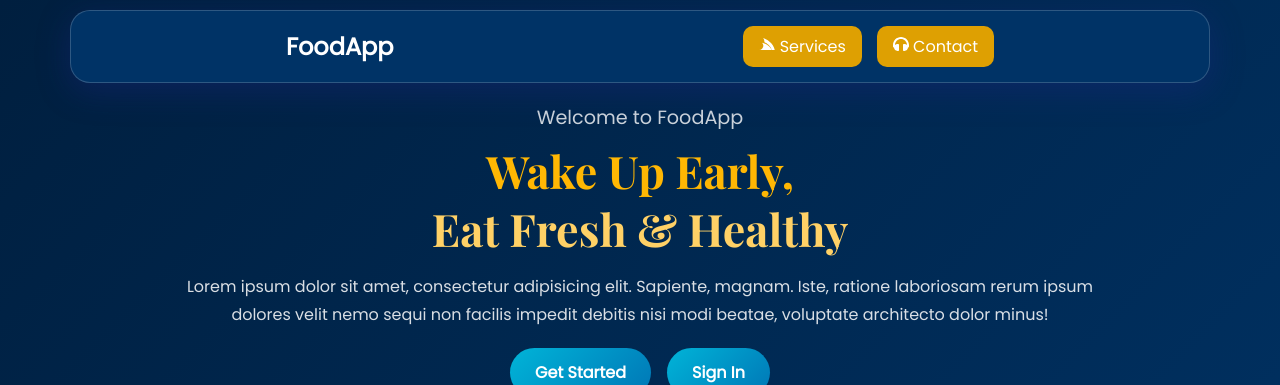
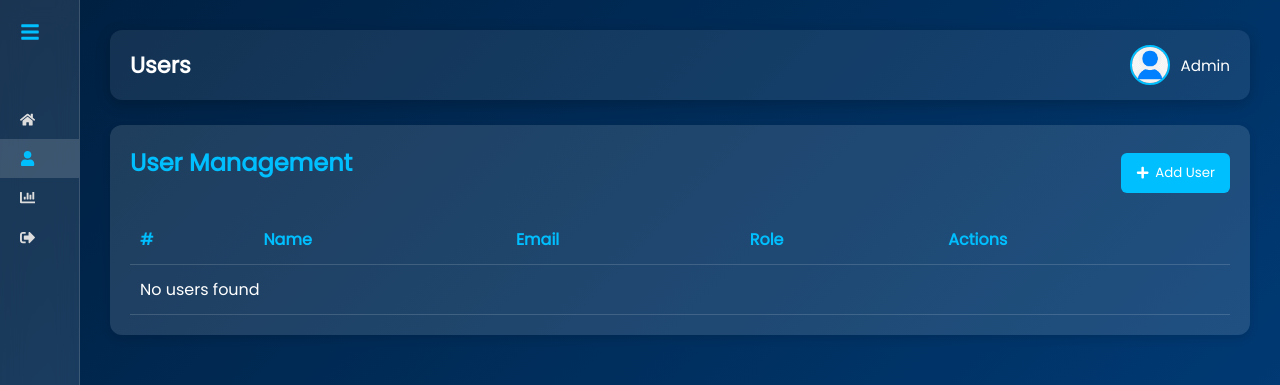
Before and after one commit to Lamin2005/foodorderapp, a React (Create React App) app: page /admin/users in a window 1280 px wide. Before the commit this address led to /. Shown: the top 385 px of the page. Built offline with nearby package versions, Linux system fonts and the light colour scheme; sample sign-in values are in the browser's storage; the HTML template or start-up script is replaced by a standard one.

Commit message:
finish side bar error and top bar

```diff
--- a/src/App.js
+++ b/src/App.js
@@ -17,16 +17,16 @@ function App() {
       <Router>
         <AuthProvider>
           <Routes>
-            {/*Publice Route */}
+            {/* Public Routes */}
             <Route path="/" element={<HomePage />} />
             <Route path="/menu" element={<UserPage />} />
             <Route path="/menu/:id" element={<DetailPage />} />
 
-            {/*Admin Route */}
+            {/* Admin Routes */}
             <Route
               path="/admin/dashboard"
               element={
-                <AdminProtectedRoute requiredRole="Admin">
+                <AdminProtectedRoute>
                   <Dashboard />
                 </AdminProtectedRoute>
               }
@@ -34,16 +34,16 @@ function App() {
             <Route
               path="/admin/users"
               element={
-                <AdminProtectedRoute requiredRole="Admin">
+                <AdminProtectedRoute>
                   <UserManagement />
                 </AdminProtectedRoute>
               }
             />
 
-            {/*Kitchen Route */}
+            {/* Kitchen Route */}
             <Route path="/kitchen" element={<KitchenPage />} />
 
-            {/*Page Not Found */}
+            {/* Page Not Found */}
             <Route path="*" element={<Error />} />
           </Routes>
         </AuthProvider>
--- a/src/components/Admin/Dashboard.jsx
+++ b/src/components/Admin/Dashboard.jsx
@@ -1,15 +1,26 @@
 import React from "react";
 import AdminPage from "../../pages/AdminPage";
 
-
 export default function AdminDashboard() {
   return (
-    <AdminPage title="Dashboard Overviews">
+    <AdminPage title="Dashboard">
       <section className="cards">
-        <div className="card"><h3>Total Users</h3><p>1,240</p></div>
-        <div className="card"><h3>Menus</h3><p>580</p></div>
-        <div className="card"><h3>Revenue</h3><p>$12,300</p></div>
-        <div className="card"><h3>Active Sessions</h3><p>97</p></div>
+        <div className="card">
+          <h3>Total Users</h3>
+          <p>1,240</p>
+        </div>
+        <div className="card">
+          <h3>Menus</h3>
+          <p>580</p>
+        </div>
+        <div className="card">
+          <h3>Revenue</h3>
+          <p>$12,300</p>
+        </div>
+        <div className="card">
+          <h3>Active Sessions</h3>
+          <p>97</p>
+        </div>
       </section>
 
       <section className="table-section">
@@ -17,16 +28,38 @@ export default function AdminDashboard() {
         <table>
           <thead>
             <tr>
-              <th>#</th><th>Name</th><th>Email</th><th>Role</th>
+              <th>#</th>
+              <th>Name</th>
+              <th>Email</th>
+              <th>Role</th>
             </tr>
           </thead>
           <tbody>
-            <tr><td>1</td><td>John Smith</td><td>john@example.com</td><td>Admin</td></tr>
-            <tr><td>2</td><td>Jane Doe</td><td>jane@example.com</td><td>User</td></tr>
-            <tr><td>3</td><td>Mark Brown</td><td>mark@example.com</td><td>User</td></tr>
+            <tr>
+              <td>1</td>
+              <td>John Smith</td>
+              <td>john@example.com</td>
+              <td>Admin</td>
+            </tr>
+            <tr>
+              <td>2</td>
+              <td>Jane Doe</td>
+              <td>jane@example.com</td>
+              <td>User</td>
+            </tr>
+            <tr>
+              <td>3</td>
+              <td>Mark Brown</td>
+              <td>mark@example.com</td>
+              <td>User</td>
+            </tr>
           </tbody>
         </table>
       </section>
     </AdminPage>
   );
 }
+
+// This component represents the admin dashboard with cards and a table for recent orders.
+// It displays total users, menus, revenue, and orders in cards,
+// and lists recent orders in a table format.
--- a/src/components/Admin/UserManagement.jsx
+++ b/src/components/Admin/UserManagement.jsx
@@ -3,10 +3,11 @@ import AdminPage from "../../pages/AdminPage";
 import { FaEdit, FaTrash, FaPlus, FaTimes } from "react-icons/fa";
 import "../../styles/UserManagement.css";
 import Profileimg from "../../assets/images/profie-img.png";
+import { useAuth } from "../../context/AuthContext";
 
 export default function AdminUsers() {
   const [showPopup, setShowPopup] = useState(false);
-  const [users, setUsers] = useState([]);
+  const { users, setUsers, setloggedInUser, loggedInUser } = useAuth();
   const [editing, setEditing] = useState(false);
   const [formData, setFormData] = useState({
     id: null,
@@ -16,11 +17,6 @@ export default function AdminUsers() {
     role: "User",
     profile: "",
   });
-
-  useEffect(() => {
-    const storedUsers = JSON.parse(localStorage.getItem("users")) || [];
-    setUsers(storedUsers);
-  }, []);
 
   useEffect(() => {
     if (!showPopup) {
@@ -46,7 +42,11 @@ export default function AdminUsers() {
     };
 
     if (editing) {
-      sessionStorage.setItem("loggedInUser",JSON.stringify(finalData));
+      if (finalData.id === loggedInUser.id) {
+        setloggedInUser(finalData);
+        sessionStorage.setItem("loggedInUser", JSON.stringify(finalData));
+      }
+
       const updatedUser = users.map((u) =>
         u.id === formData.id ? finalData : u
       );
@@ -99,7 +99,7 @@ export default function AdminUsers() {
   };
 
   return (
-    <AdminPage title="User Management">
+    <AdminPage title="Users">
       <section className="table-section">
         <div className="table-header">
           <h2>User Management</h2>
@@ -233,3 +233,7 @@ export default function AdminUsers() {
     </AdminPage>
   );
 }
+
+// This component represents the user management interface in the admin panel.
+// It allows adding, editing, and deleting users,
+// and stores user data in local storage for persistence.
--- a/src/context/AuthContext.jsx
+++ b/src/context/AuthContext.jsx
@@ -1,4 +1,3 @@
-// src/context/AuthContext.js (သဘောတရားအရ)
 import React, { createContext, useContext, useState, useEffect } from "react";
 
 const AuthContext = createContext();
@@ -46,7 +45,9 @@ export const AuthProvider = ({children}) => {
 
   const value = {
     users,
+    setUsers,
     loggedInUser,
+    setloggedInUser,
     login,
     logout,
     isLoading,
--- a/src/pages/AdminPage.jsx
+++ b/src/pages/AdminPage.jsx
@@ -1,92 +1,51 @@
-import React, { useEffect, useState } from "react";
-import {
-  FaHome,
-  FaUser,
-  FaBook,
-  FaChartBar,
-  FaSignOutAlt,
-  FaBars,
-} from "react-icons/fa";
+import React from "react";
+import { FaHome, FaUser, FaChartBar, FaSignOutAlt, FaBars } from "react-icons/fa";
 import "../styles/Adminpage.css";
 import { Link } from "react-router-dom";
 import Profileimg from "../assets/images/profie-img.png";
+import { useAuth } from "../context/AuthContext";
 
 export default function AdminPage({ title, children }) {
-  const [sidebarOpen, setSidebarOpen] = useState(false);
-  const user = JSON.parse(sessionStorage.getItem("loggedInUser"));
-  const [founduser, setfounduser] = useState("");
-
-  useEffect(() => {
-    const storedUsers = JSON.parse(localStorage.getItem("users"));
-    setfounduser(storedUsers.find((u) => u.id == user.id));
-    console.log(founduser);
-  }, [user]);
+  const [sidebarOpen, setSidebarOpen] = React.useState(false);
+  const { loggedInUser } = useAuth();
 
   return (
     <div className="admin-container">
-      {/* Overlay for mobile */}
-      {sidebarOpen && (
-        <div className="overlay" onClick={() => setSidebarOpen(false)}></div>
-      )}
+      {sidebarOpen && <div className="overlay" onClick={() => setSidebarOpen(false)}></div>}
 
-      {/* Sidebar */}
       <aside className={`sidebar ${sidebarOpen ? "open" : "closed"}`}>
         <div className="sidebar-header">
           {sidebarOpen && <h2>MyAdmin</h2>}
-          <button
-            className="menu-btn"
-            onClick={() => setSidebarOpen(!sidebarOpen)}
-          >
+          <button className="menu-btn" onClick={() => setSidebarOpen(!sidebarOpen)}>
             <FaBars />
           </button>
         </div>
 
         <nav className="admin-nav-links">
-          <nav className="admin-nav-links">
-            <Link
-              to="/admin/dashboard"
-              className={title === "Dashboard" ? "active" : ""}
-            >
+          <Link to="/admin/dashboard" className={title === "Dashboard" ? "active" : ""}>
             <FaHome /> <span>Dashboard</span>
           </Link>
-
-            <Link
-              to="/admin/users"
-              className={title === "Users" ? "active" : ""}
-            >
+          <Link to="/admin/users" className={title === "Users" ? "active" : ""}>
             <FaUser /> <span>Users</span>
           </Link>
-
-            <Link
-              to="/admin/reports"
-              className={title === "Reports" ? "active" : ""}
-            >
+          <a href="/admin/reports" className={title === "Reports" ? "active" : ""}>
             <FaChartBar /> <span>Reports</span>
-            </Link>
-
-            <Link to="/logout">
+          </a>
+          <a href="/logout">
             <FaSignOutAlt /> <span>Logout</span>
-            </Link>
-          </nav>
+          </a>
         </nav>
       </aside>
 
-      {/* Main Content */}
       <main className="main-content">
         <header className="topbar">
           <h1>{title}</h1>
-          <button
-            className="mobile-menu-btn"
-            onClick={() => setSidebarOpen(true)}
-          >
+          <button className="mobile-menu-btn" onClick={() => setSidebarOpen(true)}>
             <FaBars />
           </button>
           <div className="user-info">
-            <img
-              src={founduser !== "" ? founduser.profile : Profileimg}
-              alt="admin"
-            />
-            <span>{founduser !== "" ? founduser.name : "Admin"}</span>
+            <img src={loggedInUser?.profile || Profileimg} alt="admin" />
+            <span>{loggedInUser?.name || "Admin"}</span>
           </div>
         </header>
 
```
Lines whose indentation alone changed are shown as unchanged.
